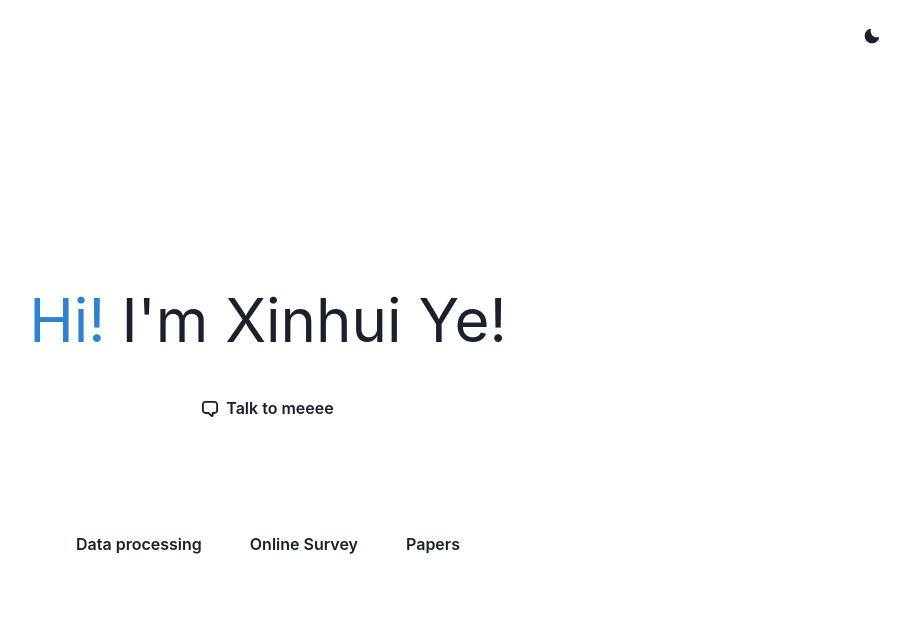
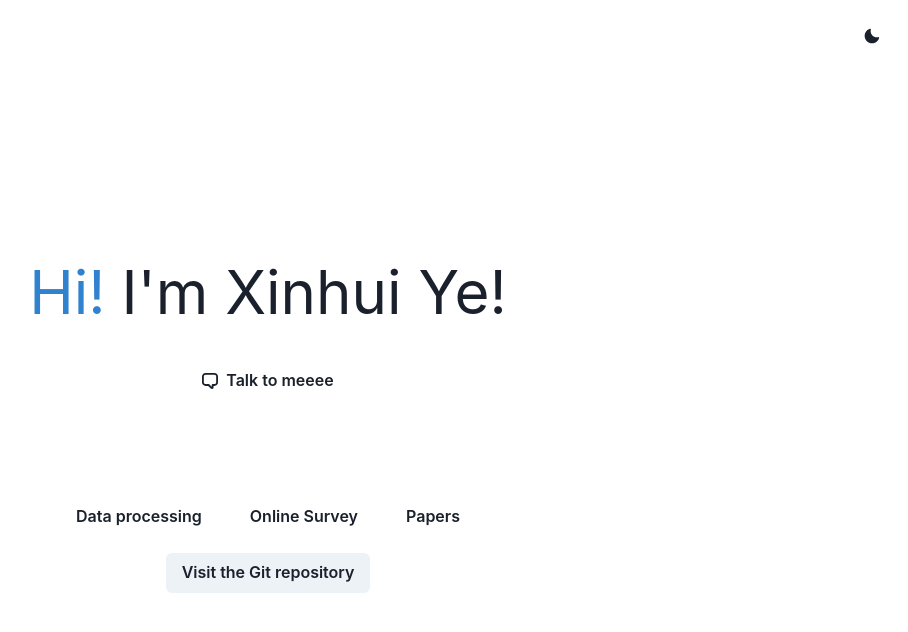
Before and after one commit to ruudandriessen/co-explore-study, a React (Vite) app: page /co-explore-study/ in a window 1280 px wide. Shown: the top 632 px of the page, without its empty margins (372-1280 px from the left). Built offline with nearby package versions, Linux system fonts and the light colour scheme.

Commit message:
feat: add link to git repo

```diff
--- a/src/pages/Home.tsx
+++ b/src/pages/Home.tsx
@@ -25,6 +25,15 @@ export function Home() {
           Papers
         </Button>
       </Flex>
+      <Flex>
+        <Button
+          as={"a"}
+          target="_blank"
+          href="https://github.com/ruudandriessen/co-explore-study"
+        >
+          Visit the Git repository
+        </Button>
+      </Flex>
     </Flex>
   );
 }
```
